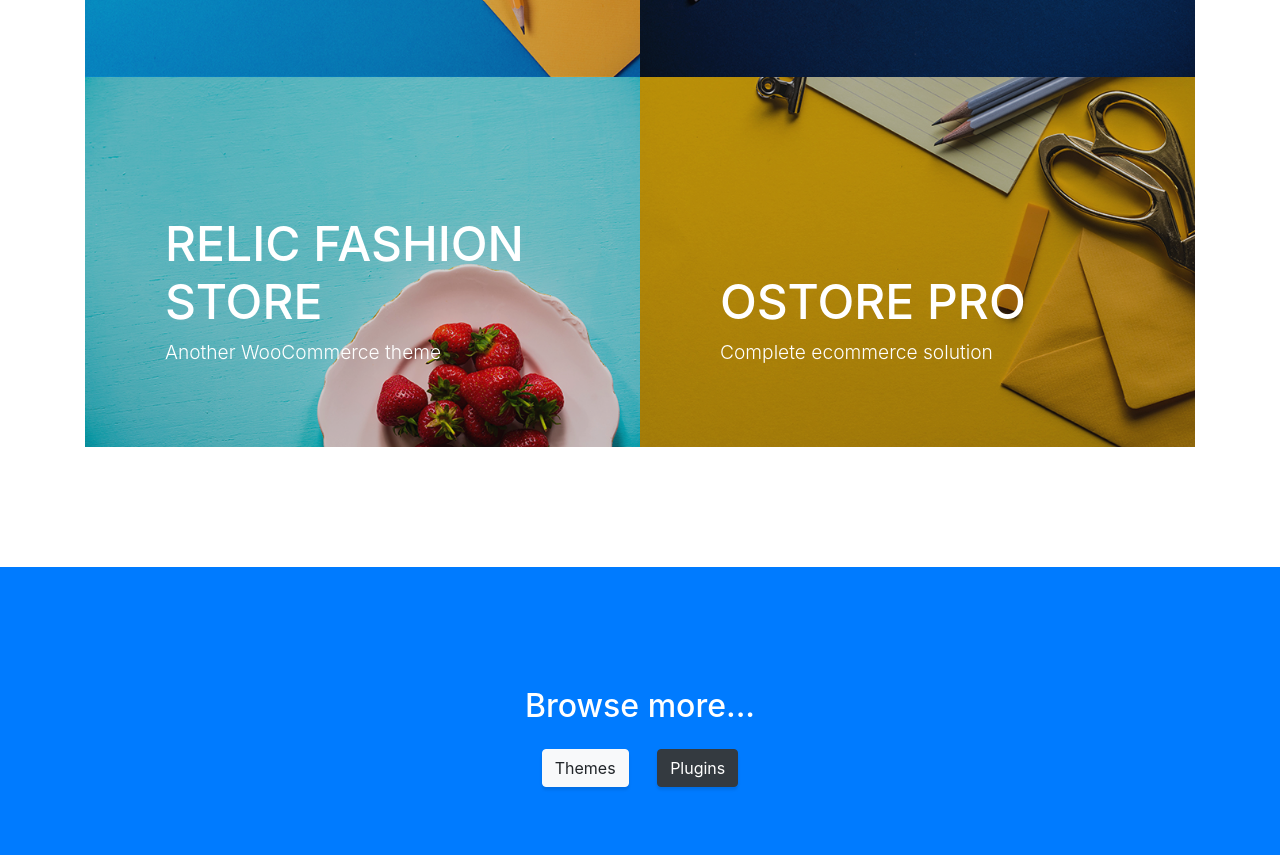
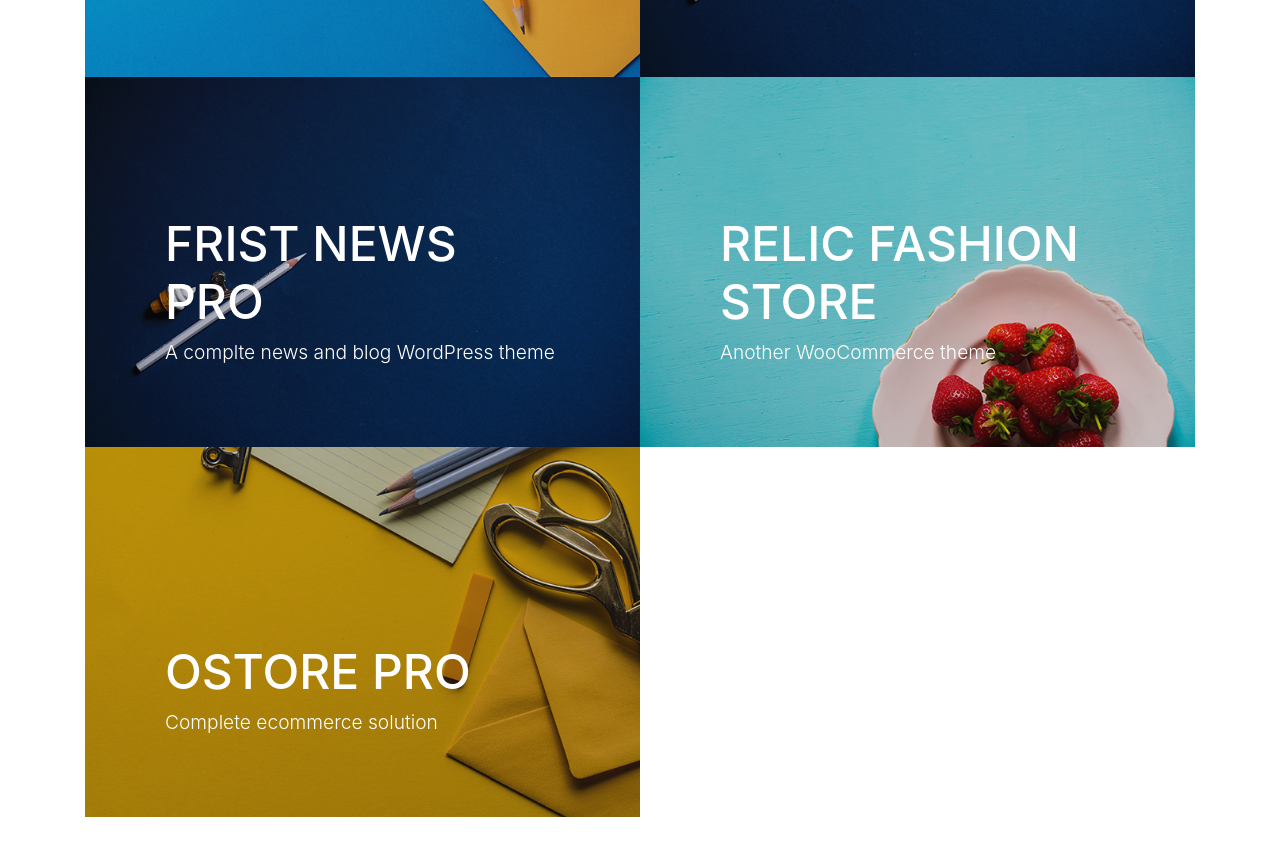
Before and after one commit to themerelic/themerelic.github.io, a website with bundled scripts: page index.html in a window 1280 px wide. Shown: the part 3087-3942 px from the top of the page. Built offline with nearby package versions, Linux system fonts and the light colour scheme.

Commit message:
Update index.html

```diff
--- a/index.html
+++ b/index.html
@@ -166,6 +166,18 @@
               <img class="img-fluid" src="img/portfolio-2.jpg" alt="">
             </a>
           </div>
+
+          <div class="col-lg-6">
+            <a class="portfolio-item" href="/first-news-pro">
+              <span class="caption">
+                <span class="caption-content">
+                  <h2>Frist News Pro</h2>
+                  <p class="mb-0">A complte news and blog WordPress theme</p>
+                </span>
+              </span>
+              <img class="img-fluid" src="img/portfolio-2.jpg" alt="">
+            </a>
+          </div>
           <div class="col-lg-6">
             <a class="portfolio-item" href="/relic-fashion-store">
               <span class="caption">
```
